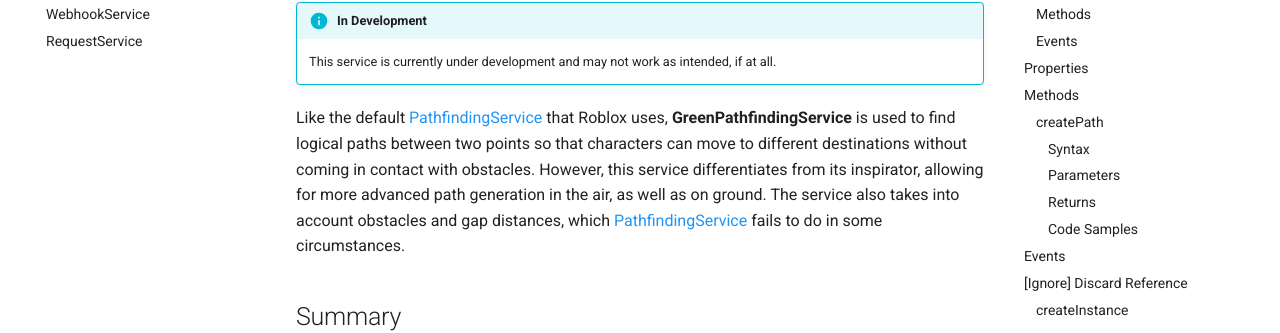
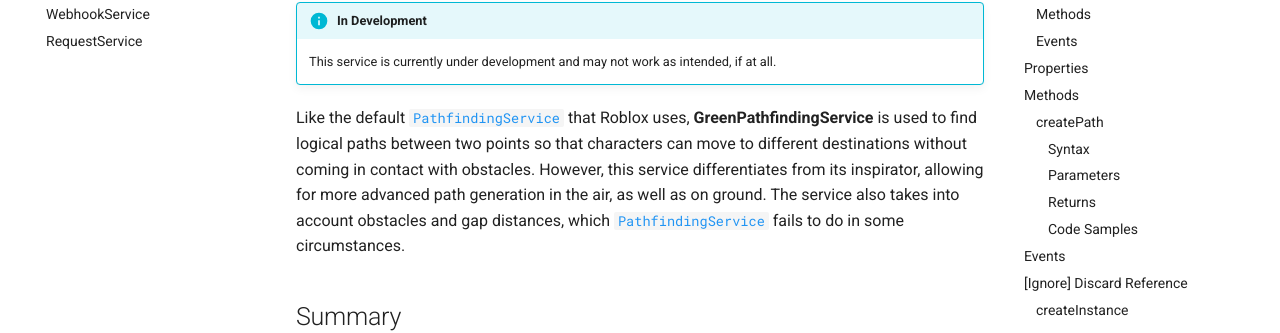
Before and after one commit to GreenTheBlaze/GreenUtils_Roblox, an MkDocs documentation site: the page built from docs/greenpathfindingservice-api.md, in a window 1280 px wide. Shown: the part 226-559 px from the top of the page. Built offline with MkDocs 1.6.1 and Material for MkDocs 9.7.7, drawn with Linux system fonts in a browser that asks for light colours; comment, search, counter and statistics services are not loaded.

```diff
--- a/docs/greenpathfindingservice-api.md
+++ b/docs/greenpathfindingservice-api.md
@@ -4,7 +4,8 @@
 
     This service is currently under development and may not work as intended, if at all.
 
-Like the default [PathfindingService](https://create.roblox.com/docs/reference/engine/classes/PathfindingService) that Roblox uses, **GreenPathfindingService** is used to find logical paths between two points so that characters can move to different destinations without coming in contact with obstacles. However, this service differentiates from its inspirator, allowing for more advanced path generation in the air, as well as on ground. The service also takes into account obstacles and gap distances, which [PathfindingService](https://create.roblox.com/docs/reference/engine/classes/PathfindingService) fails to do in some circumstances.
+Like the default [`PathfindingService`](https://create.roblox.com/docs/reference/engine/classes/PathfindingService) that Roblox uses, **GreenPathfindingService** is used to find logical paths between two points so that characters can move to different destinations without coming in contact with obstacles. However, this service differentiates from its inspirator, allowing for more advanced path generation in the air, as well as on ground.
+The service also takes into account obstacles and gap distances, which [`PathfindingService`](https://create.roblox.com/docs/reference/engine/classes/PathfindingService) fails to do in some circumstances.
 
 
 ## Summary
```
